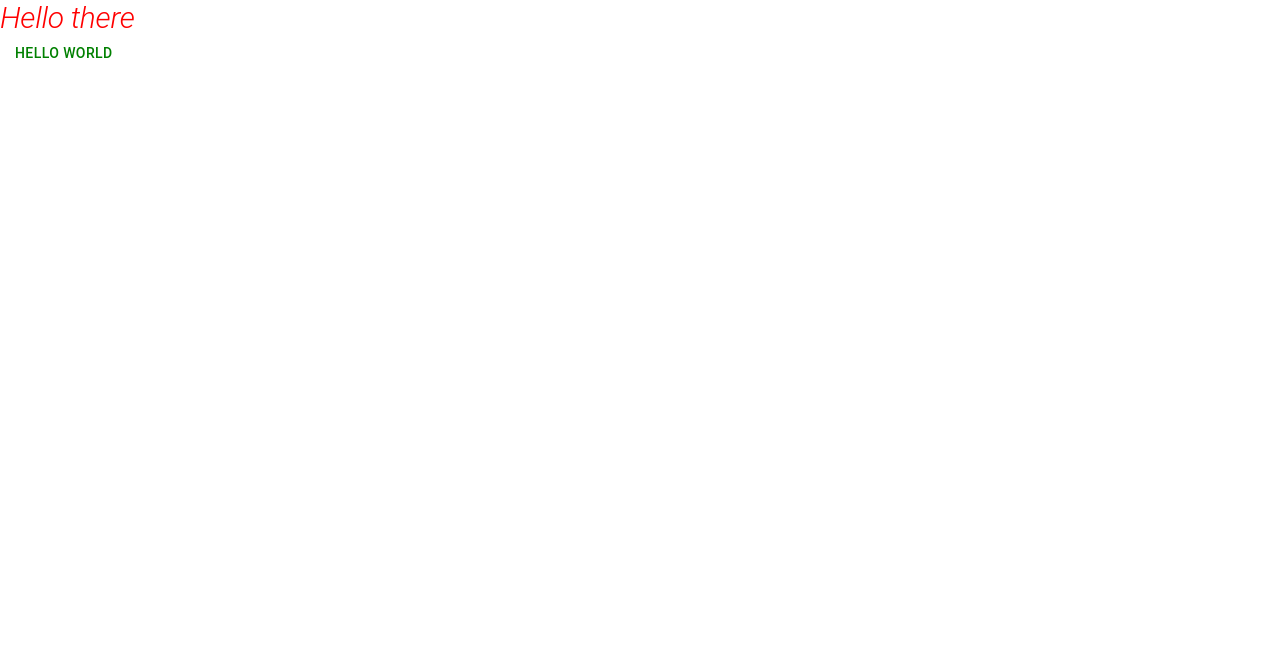
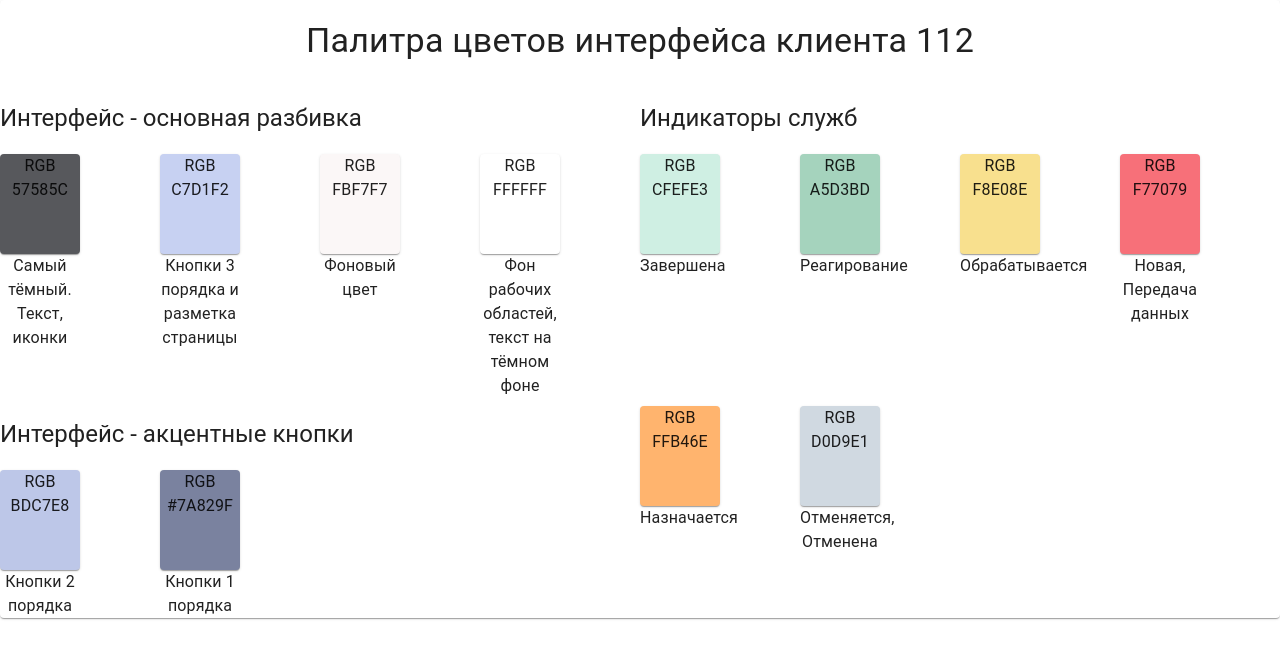
Before and after one commit to vpalex999/mui-112, a React app in the folder mui-kit/: page / in a window 1280 px wide. Shown: the top 658 px of the page. Built offline with nearby package versions, Linux system fonts and the light colour scheme.

Commit message:
add layout ColorPalette112 page

```diff
--- a/mui-kit/src/App.tsx
+++ b/mui-kit/src/App.tsx
@@ -1,31 +1,8 @@
 import React from 'react';
-import { Button, Typography, makeStyles } from '@material-ui/core';
-
-const useStyles = makeStyles({
-  helloThereStyle: {
-    fontStyle: 'oblique',
-    color: 'red',
-    fontSize: '30px',
-  },
-  buttonStyles: {
-    color: 'green',
-    border: 0,
-  },
-});
+import ColorPalette112 from './pages/ColorPalette112';
 
 const App = () => {
-  const classes = useStyles();
-
-  return (
-    <>
-      <Typography className={classes.helloThereStyle} color='primary' variant='h2'>
-        Hello there
-      </Typography>
-      <Button className={classes.buttonStyles} color='primary' variant='outlined'>
-        Hello World
-      </Button>
-    </>
-  );
+  return <ColorPalette112 />;
 };
 
 export default App;
--- /dev/null
+++ b/mui-kit/src/pages/ColorPalette112.tsx
@@ -0,0 +1,131 @@
+import React from 'react';
+import { Grid, makeStyles, Paper, Typography } from '@material-ui/core';
+
+const useStyles = makeStyles({
+  typographyHeader: {
+    textAlign: 'center',
+    padding: '20px',
+  },
+  typographySubHeader: {
+    paddingTop: '20px',
+    paddingBottom: '20px',
+  },
+  paperItem: {
+    height: '100px',
+  },
+});
+
+const ColorPalette112 = () => {
+  const classes = useStyles();
+
+  return (
+    <Paper>
+      <Grid container>
+        <Grid item xs={12}>
+          <Typography variant='h4' className={classes.typographyHeader}>
+            Палитра цветов интерфейса клиента 112
+          </Typography>
+        </Grid>
+        <Grid xs={6} item>
+          <Grid xs={12} item>
+            <Typography variant='h5' className={classes.typographySubHeader}>
+              Интерфейс - основная разбивка
+            </Typography>
+          </Grid>
+          <Grid item xs={12} container spacing={10}>
+            <Grid xs={3} item>
+              <Paper style={{ backgroundColor: '#57585C' }} className={classes.paperItem}>
+                <Typography align='center'>RGB 57585C</Typography>
+              </Paper>
+              <Typography align='center'>Самый тёмный. Текст, иконки</Typography>
+            </Grid>
+            <Grid xs={3} item>
+              <Paper style={{ backgroundColor: '#C7D1F2' }} className={classes.paperItem}>
+                <Typography align='center'>RGB C7D1F2</Typography>
+              </Paper>
+              <Typography align='center'>Кнопки 3 порядка и разметка страницы</Typography>
+            </Grid>
+            <Grid xs={3} item>
+              <Paper style={{ backgroundColor: '#FBF7F7' }} className={classes.paperItem}>
+                <Typography align='center'>RGB FBF7F7</Typography>
+              </Paper>
+              <Typography align='center'>Фоновый цвет</Typography>
+            </Grid>
+            <Grid xs={3} item>
+              <Paper style={{ backgroundColor: '#FFFFFF' }} className={classes.paperItem}>
+                <Typography align='center'>RGB FFFFFF</Typography>
+              </Paper>
+              <Typography align='center'>Фон рабочих областей, текст на тёмном фоне</Typography>
+            </Grid>
+          </Grid>
+          <Grid xs={12} item>
+            <Typography variant='h5' className={classes.typographySubHeader}>
+              Интерфейс - акцентные кнопки
+            </Typography>
+          </Grid>
+          <Grid item xs={12} container spacing={10}>
+            <Grid item xs={3}>
+              <Paper style={{ backgroundColor: '#BDC7E8' }} className={classes.paperItem}>
+                <Typography align='center'>RGB BDC7E8</Typography>
+              </Paper>
+              <Typography align='center'>Кнопки 2 порядка</Typography>
+            </Grid>
+            <Grid item xs={3}>
+              <Paper style={{ backgroundColor: '#7A829F' }} className={classes.paperItem}>
+                <Typography align='center'>RGB #7A829F</Typography>
+              </Paper>
+              <Typography align='center'>Кнопки 1 порядка</Typography>
+            </Grid>
+          </Grid>
+        </Grid>
+        <Grid xs={6} item>
+          <Grid xs={12} item>
+            <Typography variant='h5' className={classes.typographySubHeader}>
+              Индикаторы служб
+            </Typography>
+          </Grid>
+          <Grid item xs={12} container spacing={10}>
+            <Grid xs={3} item>
+              <Paper style={{ backgroundColor: '#CFEFE3' }} className={classes.paperItem}>
+                <Typography align='center'>RGB CFEFE3</Typography>
+              </Paper>
+              <Typography align='center'>Завершена</Typography>
+            </Grid>
+            <Grid xs={3} item>
+              <Paper style={{ backgroundColor: '#A5D3BD' }} className={classes.paperItem}>
+                <Typography align='center'>RGB A5D3BD</Typography>
+              </Paper>
+              <Typography align='center'>Реагирование</Typography>
+            </Grid>
+            <Grid xs={3} item>
+              <Paper style={{ backgroundColor: '#F8E08E' }} className={classes.paperItem}>
+                <Typography align='center'>RGB F8E08E</Typography>
+              </Paper>
+              <Typography align='center'>Обрабатывается</Typography>
+            </Grid>
+            <Grid xs={3} item>
+              <Paper style={{ backgroundColor: '#F77079' }} className={classes.paperItem}>
+                <Typography align='center'>RGB F77079</Typography>
+              </Paper>
+              <Typography align='center'>Новая, Передача данных</Typography>
+            </Grid>
+            <Grid xs={3} item>
+              <Paper style={{ backgroundColor: '#FFB46E' }} className={classes.paperItem}>
+                <Typography align='center'>RGB FFB46E</Typography>
+              </Paper>
+              <Typography align='center'>Назначается</Typography>
+            </Grid>
+            <Grid xs={3} item>
+              <Paper style={{ backgroundColor: '#D0D9E1' }} className={classes.paperItem}>
+                <Typography align='center'>RGB D0D9E1</Typography>
+              </Paper>
+              <Typography align='center'>Отменяется, Отменена</Typography>
+            </Grid>
+          </Grid>
+        </Grid>
+      </Grid>
+    </Paper>
+  );
+};
+
+export default ColorPalette112;
```
